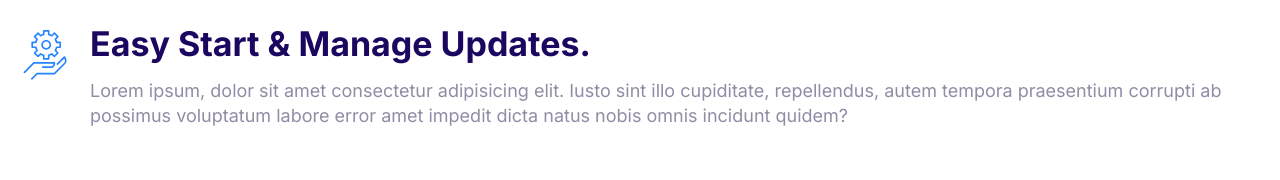
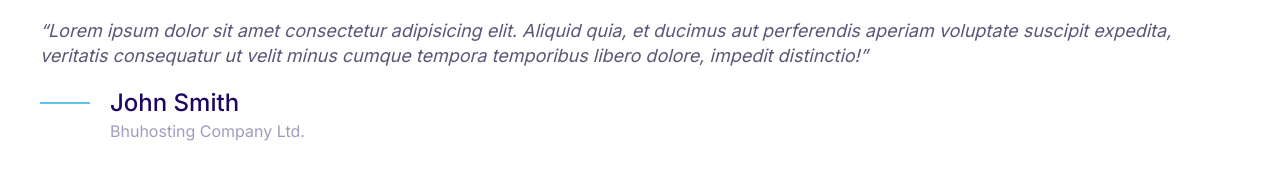
Before and after one commit to SomDhen/bhuhosting, a plain HTML site: page index.html in a window 1280 px wide. Drawn offline with Linux system fonts and the light colour scheme.

Commit message:
Build the quote components.

```diff
--- a/css/styles.css
+++ b/css/styles.css
@@ -5,6 +5,7 @@
   --color-accent: #ff3400;
   --color-headings: #1b0760;
   --color-body: #918ca4;
+  --color-body-darker: #5c5577;
   --color-border: #ccc;
   --border-radius: 30px;
 }
@@ -26,7 +27,7 @@ body {
   font-size: 2rem;
   line-height: 1.4;
   color: var(--color-body);
-  margin: 2rem;
+  /* margin: 2rem; */
 }
 
 h1,
@@ -387,3 +388,50 @@ a {
 .media__image {
   margin-top: 1rem;
 }
+
+/* Quotes */
+.quote {
+  font-size: 2rem;
+  font-style: italic;
+  color: var(--color-body-darker);
+  /* line-height: 1.3; */
+}
+
+.quote__text::before {
+  content: open-quote;
+}
+
+.quote__text::after {
+  content: close-quote;
+}
+
+.quote .quote__author {
+  font-size: 2.4rem;
+  font-weight: 500;
+  font-style: normal;
+  margin-bottom: 0;
+}
+
+.quote__organization {
+  font-style: normal;
+  color: var(--color-headings);
+  opacity: 0.4;
+}
+
+.quote__line {
+  transform: translateY(-18px);
+}
+
+@media screen and (min-width: 1024px) {
+  .quote {
+    font-size: 1.8rem;
+  }
+
+  .quote__author {
+    font-size: 2rem;
+  }
+
+  .quote__organization {
+    font-size: 1.6rem;
+  }
+}
--- a/index.html
+++ b/index.html
@@ -16,16 +16,21 @@
     <link rel="stylesheet" href="css/styles.css">
 </head>
 <body>
+    <blockquote class="quote">
+        <p class="quote__text">Lorem ipsum dolor sit amet consectetur adipisicing elit. Aliquid quia, et ducimus aut perferendis aperiam voluptate suscipit expedita, veritatis consequatur ut velit minus cumque tempora temporibus libero dolore, impedit distinctio!</p>
+        <footer>
             <div class="media">
                 <div class="media__image">
-            <svg class="icon icon--primary">
-                <use xlink:href="images/sprite.svg#settings"></use>
+                    <svg class="icon icon--primary quote__line">
+                        <use xlink:href="images/sprite.svg#line"></use>
                       </svg>
                 </div>
                 <div class="media__body">
-            <h3 class="media__title">Easy Start & Manage Updates.</h3>
-            <p>Lorem ipsum, dolor sit amet consectetur adipisicing elit. Iusto sint illo cupiditate, repellendus, autem tempora praesentium corrupti ab possimus voluptatum labore error amet impedit dicta natus nobis omnis incidunt quidem?</p>
+                    <h3 class="media__title quote__author">John Smith</h3>
+                    <p class="quote__organization">Bhuhosting Company Ltd.</p>
                 </div>
             </div>
+        </footer>
+    </blockquote>
 </body>
 </html>
```
Also changed, not shown: components/quote.html (added, +16 -0 lines). Lines whose indentation alone changed are shown as unchanged.
